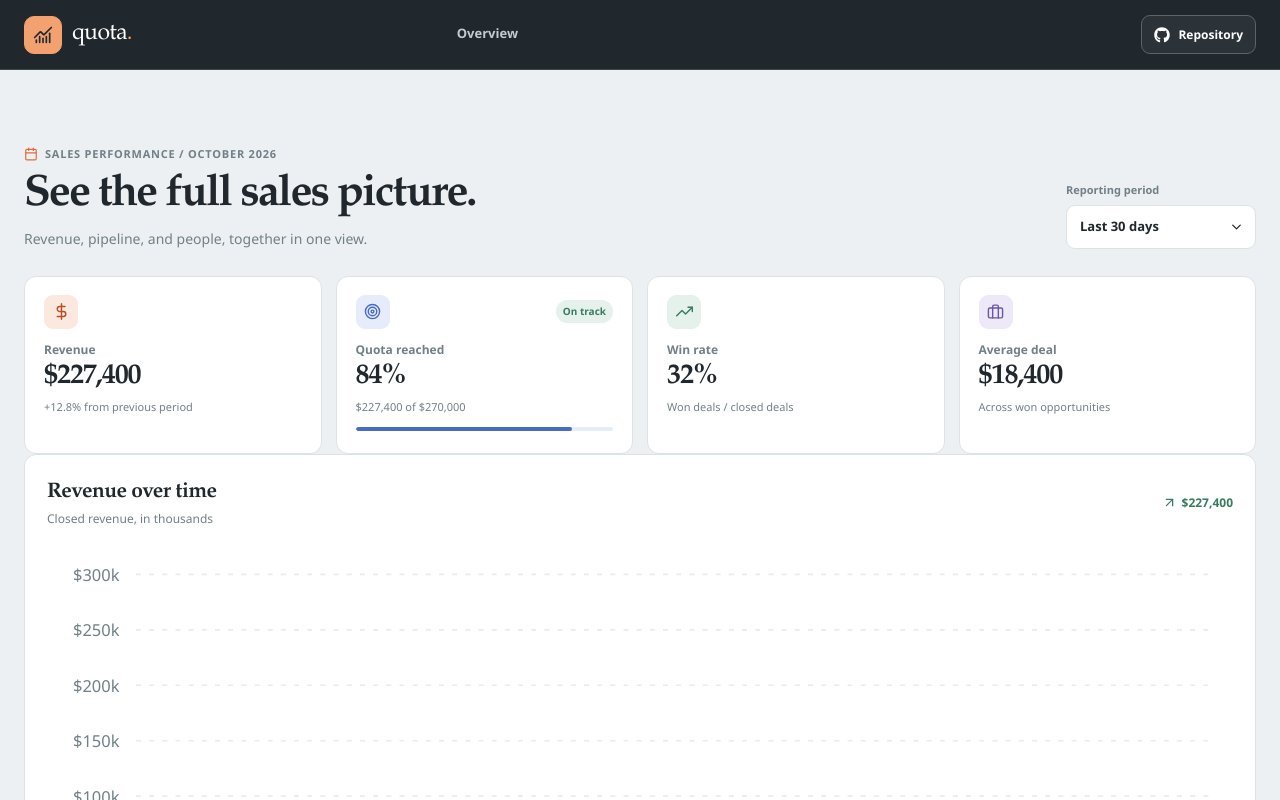
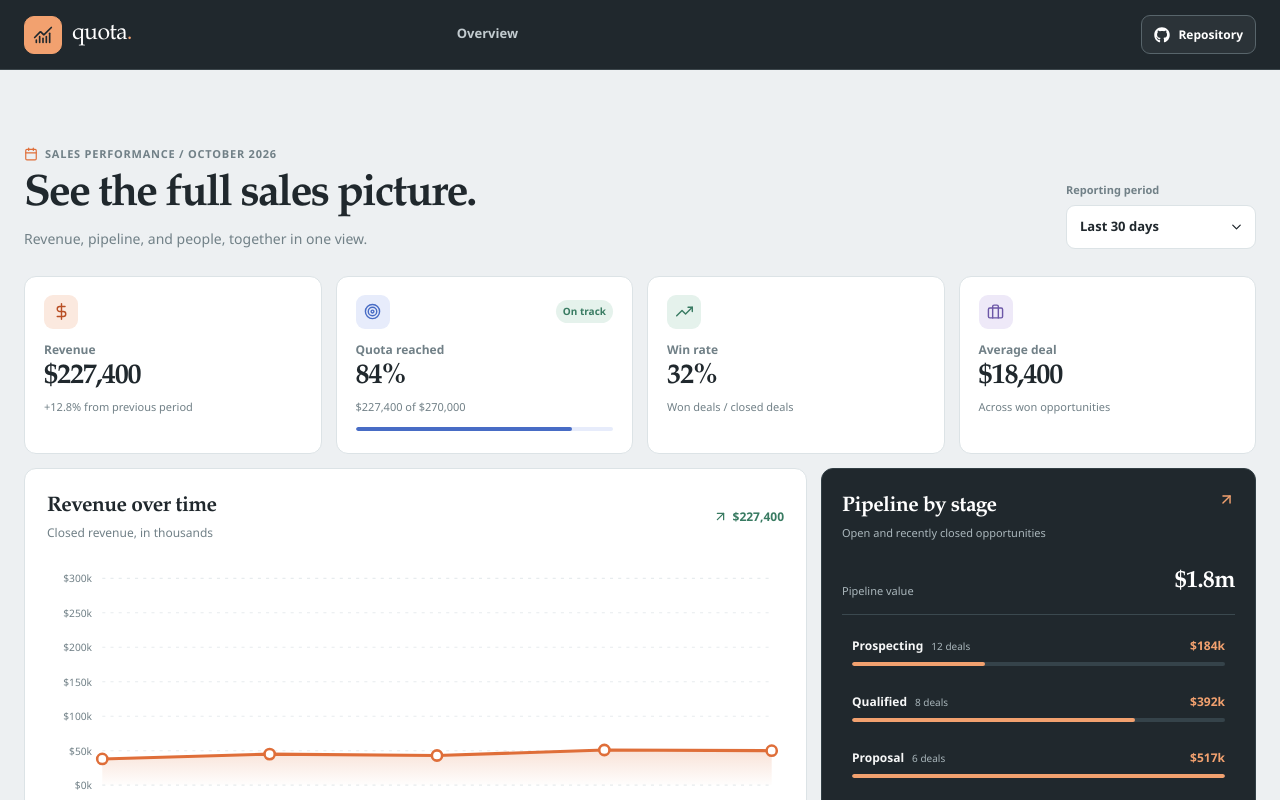
Before and after one commit to a2rp/sales-analytics-dashboard, a React (Vite) app: page / in a window 1280 px wide. Shown: the top 800 px of the page. Built offline with nearby package versions, Linux system fonts and the light colour scheme.

Commit message:
feat: add selectable sales pipeline funnel

```diff
--- a/src/App.jsx
+++ b/src/App.jsx
@@ -1,6 +1,7 @@
 import { useState } from 'react'
 import Header from './components/header/index.jsx'
 import MetricCards from './components/metricCards/index.jsx'
+import PipelineFunnel from './components/pipelineFunnel/index.jsx'
 import ReportControls from './components/reportControls/index.jsx'
 import RevenueChart from './components/revenueChart/index.jsx'
 import { reports } from './data/sales.js'
@@ -8,6 +9,7 @@ import styles from './App.module.css'
 
 const App = () => {
   const [period, setPeriod] = useState('month')
+  const [activeStage, setActiveStage] = useState('')
 
   return (
     <div className={styles.app} id="top">
@@ -15,7 +17,10 @@ const App = () => {
       <main className={styles.workspace} id="overview">
         <ReportControls period={period} onPeriodChange={setPeriod} />
         <MetricCards report={reports[period]} />
-        <RevenueChart report={reports[period]} />
+        <div className={styles.analysisGrid}>
+          <RevenueChart report={reports[period]} />
+          <PipelineFunnel activeStage={activeStage} onStageChange={setActiveStage} />
+        </div>
       </main>
     </div>
   )
--- a/src/App.module.css
+++ b/src/App.module.css
@@ -12,6 +12,21 @@
     width: min(calc(100% - 48px), 1380px);
     margin-inline: auto;
     padding: 112px 0 64px;
+
+    .analysisGrid {
+      display: grid;
+      grid-template-columns: minmax(0, 1.8fr) minmax(300px, 1fr);
+      gap: 14px;
+      margin-top: 14px;
+    }
+  }
+
+  @media (max-width: 900px) {
+    .workspace {
+      .analysisGrid {
+        grid-template-columns: minmax(0, 1fr);
+      }
+    }
   }
 
   @media (max-width: 680px) {
--- /dev/null
+++ b/src/components/pipelineFunnel/index.jsx
@@ -0,0 +1,50 @@
+import { FiArrowUpRight } from 'react-icons/fi'
+import { formatCompactCurrency } from '../../data/sales.js'
+import { stages } from '../../data/sales.js'
+import styles from './styles.module.css'
+
+const PipelineFunnel = ({ activeStage, onStageChange }) => {
+  const total = stages.reduce((sum, stage) => sum + stage.value, 0)
+  const highestValue = Math.max(...stages.map((stage) => stage.value))
+
+  return (
+    <section className={styles.pipelineFunnel} id="pipeline" aria-labelledby="pipeline-title">
+      <div className={styles.header}>
+        <div>
+          <h2 id="pipeline-title">Pipeline by stage</h2>
+          <p>Open and recently closed opportunities</p>
+        </div>
+        <FiArrowUpRight aria-hidden="true" />
+      </div>
+
+      <div className={styles.total}>
+        <span>Pipeline value</span>
+        <strong>{formatCompactCurrency(total)}</strong>
+      </div>
+
+      <div className={styles.stageList} aria-label="Filter deals by stage">
+        {stages.map((stage) => (
+          <button
+            className={`${styles.stage} ${activeStage === stage.name ? styles.active : ''}`}
+            type="button"
+            key={stage.name}
+            aria-pressed={activeStage === stage.name}
+            onClick={() => onStageChange(activeStage === stage.name ? '' : stage.name)}
+          >
+            <span className={styles.stageDetails}>
+              <span className={styles.stageName}>{stage.name}</span>
+              <span className={styles.stageCount}>{stage.count} deals</span>
+            </span>
+            <span className={styles.stageValue}>{formatCompactCurrency(stage.value)}</span>
+            <span className={styles.track}>
+              <span style={{ width: `${Math.max(10, (stage.value / highestValue) * 100)}%` }} />
+            </span>
+          </button>
+        ))}
+      </div>
+      <p className={styles.helperText}>Choose a stage to filter the deal list.</p>
+    </section>
+  )
+}
+
+export default PipelineFunnel
--- /dev/null
+++ b/src/components/pipelineFunnel/styles.module.css
@@ -0,0 +1,126 @@
+.pipelineFunnel {
+  padding: 22px 20px 16px;
+  background: var(--color-ink);
+  border: 1px solid #323f45;
+  border-radius: 12px;
+  color: var(--color-white);
+
+  .header {
+    display: flex;
+    align-items: start;
+    justify-content: space-between;
+    gap: 12px;
+
+    h2 {
+      font-family: var(--font-display);
+      font-size: 21px;
+      font-weight: 600;
+      letter-spacing: -0.025em;
+    }
+
+    p {
+      margin-top: 3px;
+      color: #aab7bc;
+      font-size: 11px;
+    }
+
+    > svg {
+      width: 17px;
+      height: 17px;
+      color: #f2a16f;
+    }
+  }
+
+  .total {
+    display: flex;
+    align-items: end;
+    justify-content: space-between;
+    margin-top: 22px;
+    padding-bottom: 14px;
+    border-bottom: 1px solid #3b494f;
+    color: #aab7bc;
+    font-size: 11px;
+
+    strong {
+      color: var(--color-white);
+      font-family: var(--font-display);
+      font-size: 24px;
+      font-weight: 600;
+      letter-spacing: -0.025em;
+    }
+  }
+
+  .stageList {
+    display: grid;
+    gap: 6px;
+    margin-top: 12px;
+  }
+
+  .stage {
+    display: grid;
+    grid-template-columns: minmax(0, 1fr) auto;
+    gap: 7px 12px;
+    width: 100%;
+    padding: 9px 9px 10px;
+    text-align: left;
+    background: transparent;
+    border: 1px solid transparent;
+    border-radius: 8px;
+    transition: border-color 160ms ease, box-shadow 160ms ease;
+
+    &:hover,
+    &:focus-visible,
+    &.active {
+      border-color: #687a81;
+      outline: none;
+      box-shadow: inset 0 0 0 1px rgb(255 255 255 / 4%);
+    }
+  }
+
+  .stageDetails {
+    display: flex;
+    align-items: baseline;
+    gap: 8px;
+    min-width: 0;
+  }
+
+  .stageName {
+    color: #f6f7f7;
+    font-size: 12px;
+    font-weight: 600;
+  }
+
+  .stageCount {
+    color: #aab7bc;
+    font-size: 10px;
+    white-space: nowrap;
+  }
+
+  .stageValue {
+    color: #f2a16f;
+    font-size: 12px;
+    font-weight: 700;
+  }
+
+  .track {
+    grid-column: 1 / -1;
+    display: block;
+    height: 4px;
+    overflow: hidden;
+    background: #35434a;
+    border-radius: 9px;
+
+    span {
+      display: block;
+      height: 100%;
+      background: #f2a16f;
+      border-radius: inherit;
+    }
+  }
+
+  .helperText {
+    margin-top: 10px;
+    color: #aab7bc;
+    font-size: 10px;
+  }
+}
```
